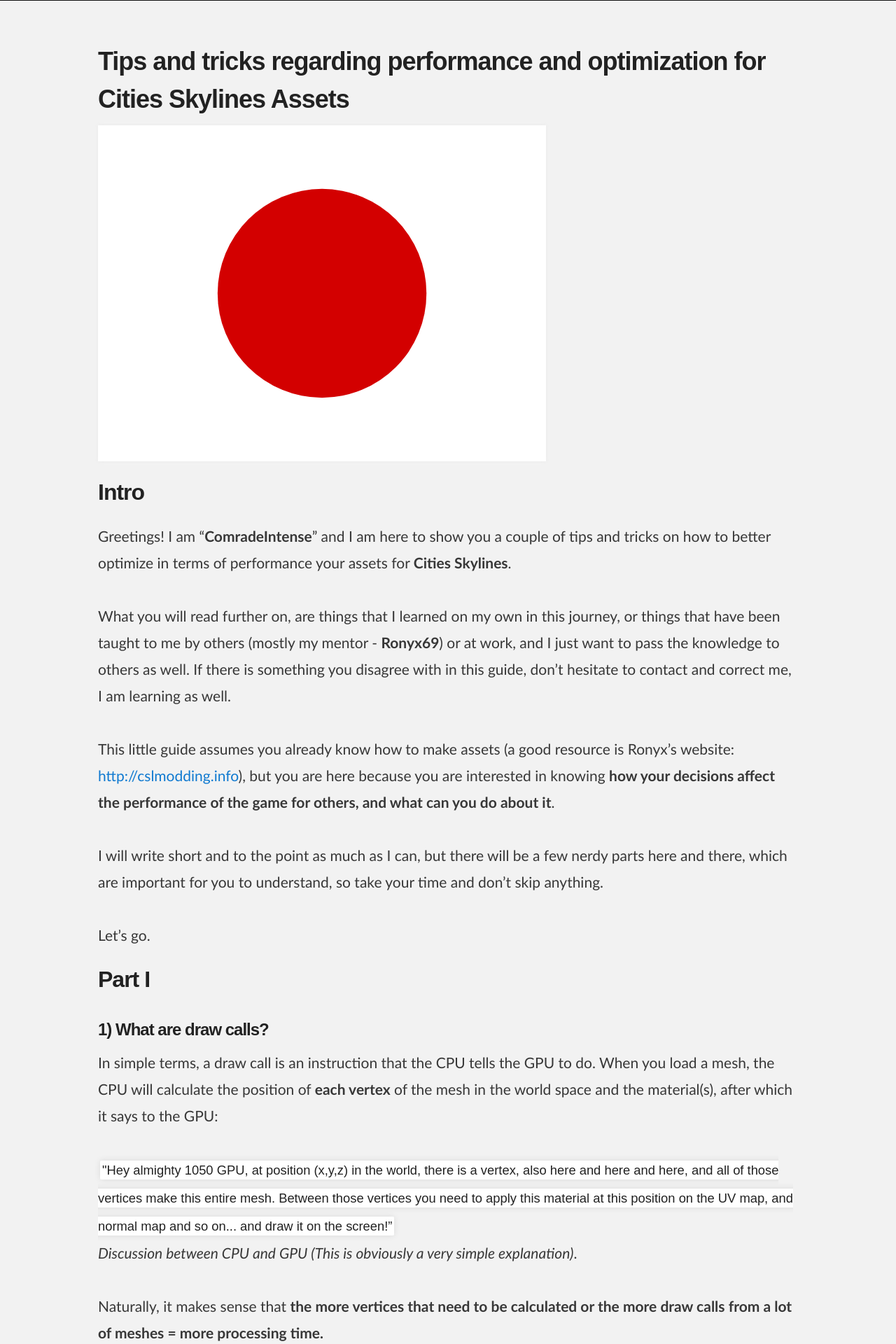
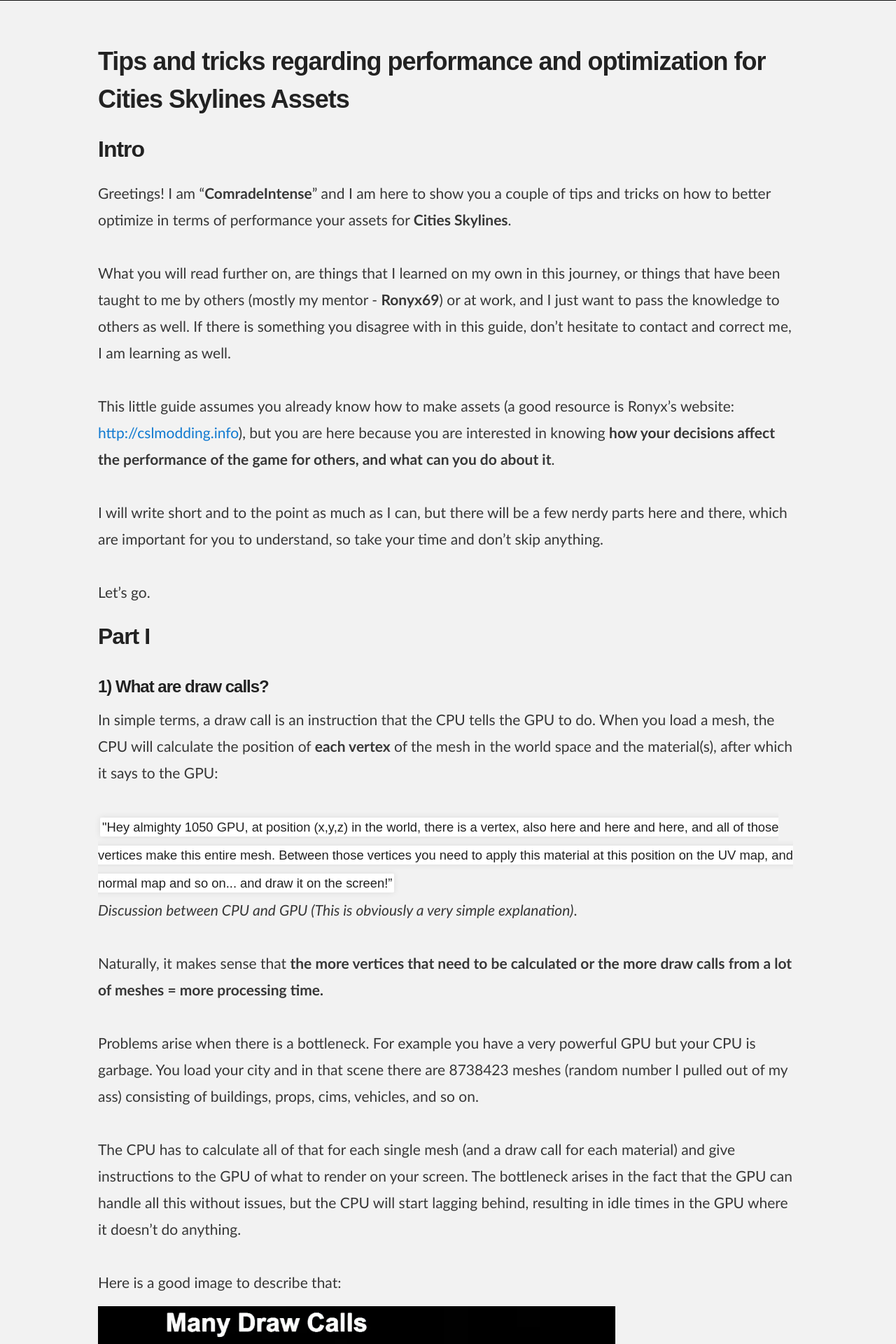
Before and after one commit to comradeintense/assetoptimization, a Jekyll site: the page built from index.md, in a window 1280 px wide. Shown: the top 1920 px of the page at 70% size. Built offline with Jekyll 4.4.1, drawn with Linux system fonts in a browser that asks for light colours; our own code applies the rules of GitHub Pages for plain Markdown files.

Commit message:
Update index.md

```diff
--- a/index.md
+++ b/index.md
@@ -3,7 +3,7 @@
 ---
 #  Tips and tricks regarding performance and optimization for Cities Skylines Assets
 
-![flag-icon flag-icon-jpng](images/jpn.svg)
+
 
 ## Intro
 Greetings! I am “**ComradeIntense**” and I am here to show you a couple of tips and tricks on how to better optimize in terms of performance your assets for **Cities Skylines**.
```
